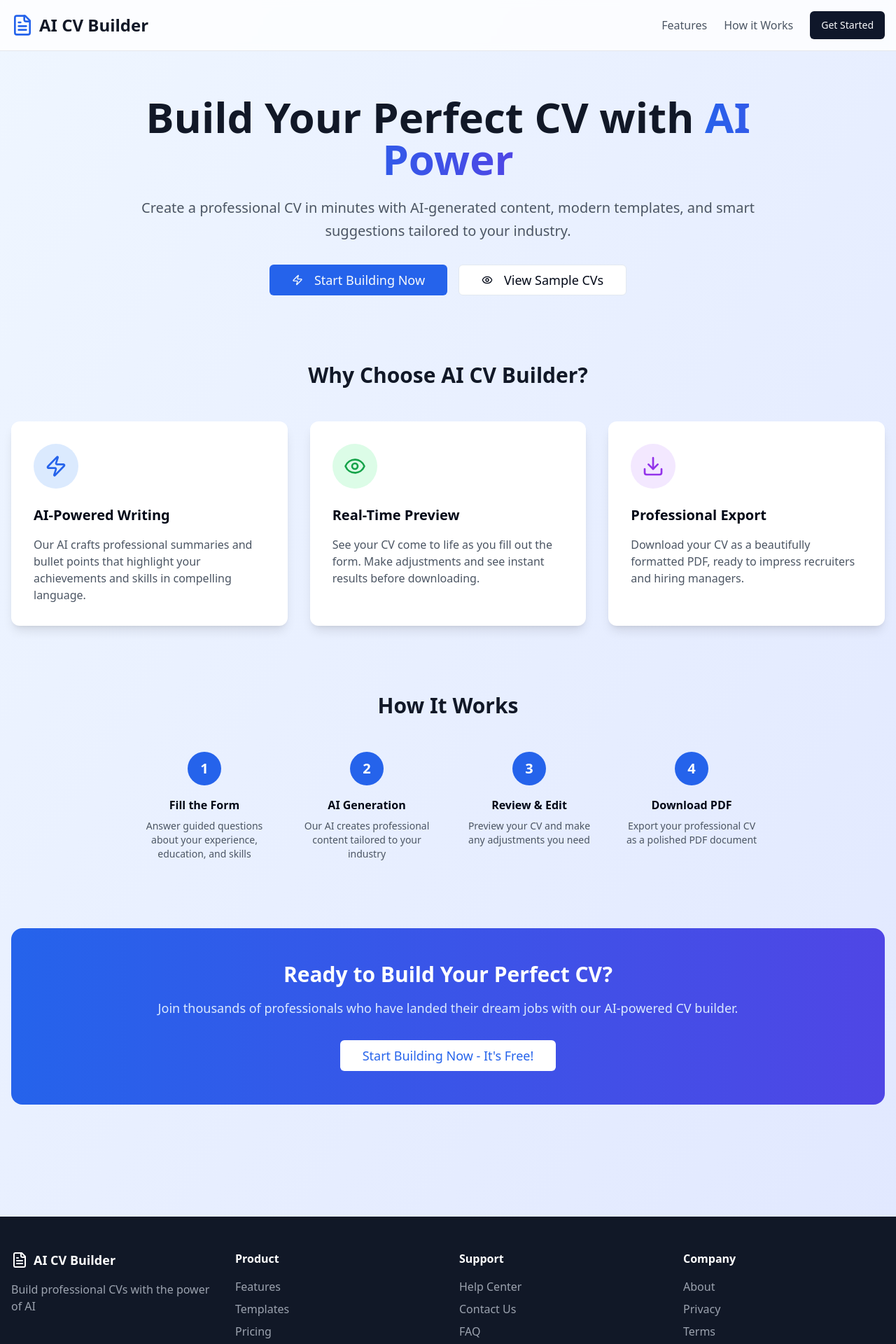
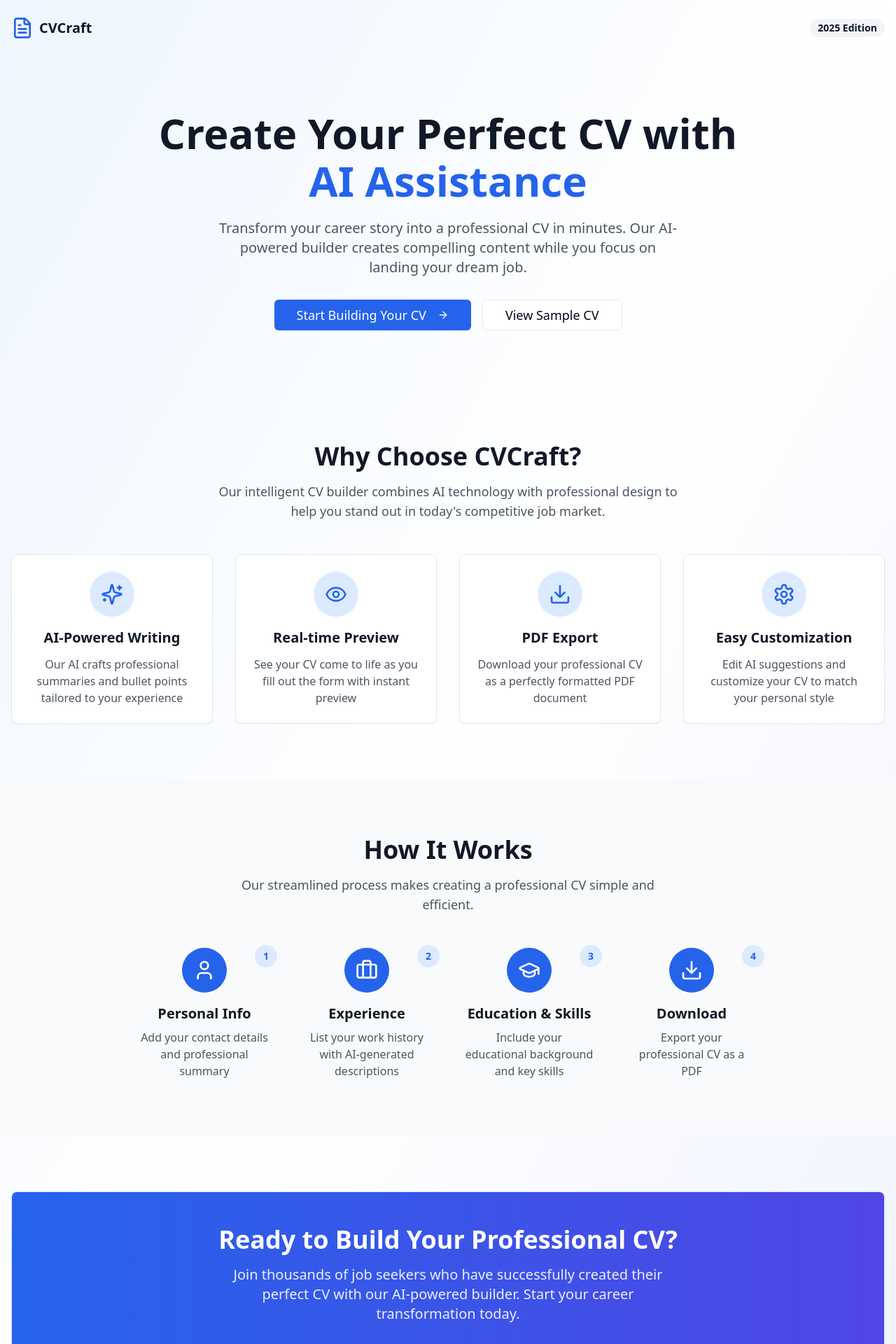
Before and after one commit to plotinaArhin15/cv-craft-ai-flow-73, a React (Vite) app: page / in a window 1280 px wide. Shown: the top 1920 px of the page at 70% size. Built offline with nearby package versions, Linux system fonts and the light colour scheme.

Commit message:
Fix: Update year and improve responsiveness
Updated the year display in the CV preview to 2025 and adjusted layout to ensure it renders well across all screen sizes.

```diff
--- a/src/pages/Index.tsx
+++ b/src/pages/Index.tsx
@@ -1,200 +1,208 @@
 
 import { Button } from "@/components/ui/button";
-import { FileText, Zap, Download, Eye } from "lucide-react";
+import { Card } from "@/components/ui/card";
+import { Badge } from "@/components/ui/badge";
+import {
+  FileText,
+  Sparkles,
+  Download,
+  Eye,
+  CheckCircle,
+  ArrowRight,
+  User,
+  Briefcase,
+  GraduationCap,
+  Settings
+} from "lucide-react";
 import { Link } from "react-router-dom";
 
 const Index = () => {
+  const features = [
+    {
+      icon: Sparkles,
+      title: "AI-Powered Writing",
+      description: "Our AI crafts professional summaries and bullet points tailored to your experience"
+    },
+    {
+      icon: Eye,
+      title: "Real-time Preview",
+      description: "See your CV come to life as you fill out the form with instant preview"
+    },
+    {
+      icon: Download,
+      title: "PDF Export",
+      description: "Download your professional CV as a perfectly formatted PDF document"
+    },
+    {
+      icon: Settings,
+      title: "Easy Customization",
+      description: "Edit AI suggestions and customize your CV to match your personal style"
+    }
+  ];
+
+  const steps = [
+    {
+      icon: User,
+      title: "Personal Info",
+      description: "Add your contact details and professional summary"
+    },
+    {
+      icon: Briefcase,
+      title: "Experience",
+      description: "List your work history with AI-generated descriptions"
+    },
+    {
+      icon: GraduationCap,
+      title: "Education & Skills",
+      description: "Include your educational background and key skills"
+    },
+    {
+      icon: Download,
+      title: "Download",
+      description: "Export your professional CV as a PDF"
+    }
+  ];
+
   return (
-    <div className="min-h-screen bg-gradient-to-br from-blue-50 to-indigo-100">
+    <div className="min-h-screen bg-gradient-to-br from-blue-50 via-white to-indigo-50">
       {/* Header */}
-      <header className="bg-white/80 backdrop-blur-sm border-b border-gray-200 sticky top-0 z-50">
-        <div className="container mx-auto px-4 py-4">
+      <header className="container mx-auto px-4 py-4 sm:py-6">
         <div className="flex items-center justify-between">
           <div className="flex items-center space-x-2">
-              <FileText className="h-8 w-8 text-blue-600" />
-              <h1 className="text-2xl font-bold text-gray-900">AI CV Builder</h1>
+            <FileText className="h-6 w-6 sm:h-8 sm:w-8 text-blue-600" />
+            <span className="text-lg sm:text-xl font-bold text-gray-900">CVCraft</span>
           </div>
-            <nav className="hidden md:flex items-center space-x-6">
-              <a href="#features" className="text-gray-600 hover:text-blue-600 transition-colors">Features</a>
-              <a href="#how-it-works" className="text-gray-600 hover:text-blue-600 transition-colors">How it Works</a>
-              <Link to="/builder">
-                <Button>Get Started</Button>
-              </Link>
-            </nav>
-          </div>
+          <Badge variant="secondary" className="text-xs sm:text-sm">
+            2025 Edition
+          </Badge>
         </div>
       </header>
 
       {/* Hero Section */}
-      <main className="container mx-auto px-4 py-16">
+      <section className="container mx-auto px-4 py-8 sm:py-12 lg:py-20">
         <div className="text-center max-w-4xl mx-auto">
-          <h2 className="text-5xl md:text-6xl font-bold text-gray-900 mb-6">
-            Build Your Perfect CV with
-            <span className="text-transparent bg-clip-text bg-gradient-to-r from-blue-600 to-indigo-600"> AI Power</span>
-          </h2>
-          <p className="text-xl text-gray-600 mb-8 leading-relaxed">
-            Create a professional CV in minutes with AI-generated content, modern templates,
-            and smart suggestions tailored to your industry.
+          <h1 className="text-3xl sm:text-4xl md:text-5xl lg:text-6xl font-bold text-gray-900 mb-4 sm:mb-6 leading-tight">
+            Create Your Perfect CV with
+            <span className="block text-blue-600 mt-1 sm:mt-2">AI Assistance</span>
+          </h1>
+          <p className="text-base sm:text-lg md:text-xl text-gray-600 mb-6 sm:mb-8 max-w-2xl mx-auto leading-relaxed px-2">
+            Transform your career story into a professional CV in minutes. Our AI-powered builder creates
+            compelling content while you focus on landing your dream job.
           </p>
-          <div className="flex flex-col sm:flex-row gap-4 justify-center">
+          <div className="flex flex-col sm:flex-row gap-3 sm:gap-4 justify-center items-center">
             <Link to="/builder">
-              <Button size="lg" className="bg-blue-600 hover:bg-blue-700 text-lg px-8 py-4">
-                <Zap className="mr-2 h-5 w-5" />
-                Start Building Now
+              <Button size="lg" className="bg-blue-600 hover:bg-blue-700 text-white px-6 sm:px-8 py-3 sm:py-4 text-base sm:text-lg w-full sm:w-auto">
+                Start Building Your CV
+                <ArrowRight className="ml-2 h-4 w-4 sm:h-5 sm:w-5" />
               </Button>
             </Link>
-            <Button variant="outline" size="lg" className="text-lg px-8 py-4">
-              <Eye className="mr-2 h-5 w-5" />
-              View Sample CVs
+            <Button variant="outline" size="lg" className="px-6 sm:px-8 py-3 sm:py-4 text-base sm:text-lg w-full sm:w-auto">
+              View Sample CV
             </Button>
-          </div>
-        </div>
-
-        {/* Features Grid */}
-        <section id="features" className="mt-24">
-          <h3 className="text-3xl font-bold text-center text-gray-900 mb-12">
-            Why Choose AI CV Builder?
-          </h3>
-          <div className="grid md:grid-cols-3 gap-8">
-            <div className="bg-white rounded-xl p-8 shadow-lg hover:shadow-xl transition-shadow">
-              <div className="bg-blue-100 rounded-full w-16 h-16 flex items-center justify-center mb-6">
-                <Zap className="h-8 w-8 text-blue-600" />
-              </div>
-              <h4 className="text-xl font-semibold mb-4">AI-Powered Writing</h4>
-              <p className="text-gray-600">
-                Our AI crafts professional summaries and bullet points that highlight your achievements
-                and skills in compelling language.
-              </p>
-            </div>
-
-            <div className="bg-white rounded-xl p-8 shadow-lg hover:shadow-xl transition-shadow">
-              <div className="bg-green-100 rounded-full w-16 h-16 flex items-center justify-center mb-6">
-                <Eye className="h-8 w-8 text-green-600" />
-              </div>
-              <h4 className="text-xl font-semibold mb-4">Real-Time Preview</h4>
-              <p className="text-gray-600">
-                See your CV come to life as you fill out the form. Make adjustments and
-                see instant results before downloading.
-              </p>
-            </div>
-
-            <div className="bg-white rounded-xl p-8 shadow-lg hover:shadow-xl transition-shadow">
-              <div className="bg-purple-100 rounded-full w-16 h-16 flex items-center justify-center mb-6">
-                <Download className="h-8 w-8 text-purple-600" />
-              </div>
-              <h4 className="text-xl font-semibold mb-4">Professional Export</h4>
-              <p className="text-gray-600">
-                Download your CV as a beautifully formatted PDF, ready to impress
-                recruiters and hiring managers.
-              </p>
           </div>
         </div>
       </section>
 
-        {/* How It Works */}
-        <section id="how-it-works" className="mt-24">
-          <h3 className="text-3xl font-bold text-center text-gray-900 mb-12">
-            How It Works
-          </h3>
-          <div className="max-w-4xl mx-auto">
-            <div className="grid md:grid-cols-4 gap-8">
-              <div className="text-center">
-                <div className="bg-blue-600 text-white rounded-full w-12 h-12 flex items-center justify-center mx-auto mb-4 text-xl font-bold">
-                  1
-                </div>
-                <h4 className="font-semibold mb-2">Fill the Form</h4>
-                <p className="text-gray-600 text-sm">
-                  Answer guided questions about your experience, education, and skills
+      {/* Features Section */}
+      <section className="container mx-auto px-4 py-12 sm:py-16 lg:py-20">
+        <div className="text-center mb-8 sm:mb-12">
+          <h2 className="text-2xl sm:text-3xl lg:text-4xl font-bold text-gray-900 mb-3 sm:mb-4">
+            Why Choose CVCraft?
+          </h2>
+          <p className="text-base sm:text-lg text-gray-600 max-w-2xl mx-auto px-2">
+            Our intelligent CV builder combines AI technology with professional design
+            to help you stand out in today's competitive job market.
           </p>
         </div>
+        <div className="grid grid-cols-1 sm:grid-cols-2 lg:grid-cols-4 gap-4 sm:gap-6 lg:gap-8">
+          {features.map((feature) => {
+            const IconComponent = feature.icon;
+            return (
+              <Card key={feature.title} className="p-4 sm:p-6 text-center hover:shadow-lg transition-shadow duration-300">
+                <div className="w-12 h-12 sm:w-16 sm:h-16 bg-blue-100 rounded-full flex items-center justify-center mx-auto mb-3 sm:mb-4">
+                  <IconComponent className="h-6 w-6 sm:h-8 sm:w-8 text-blue-600" />
+                </div>
+                <h3 className="text-lg sm:text-xl font-semibold text-gray-900 mb-2 sm:mb-3">{feature.title}</h3>
+                <p className="text-sm sm:text-base text-gray-600 leading-relaxed">{feature.description}</p>
+              </Card>
+            );
+          })}
+        </div>
+      </section>
 
-              <div className="text-center">
-                <div className="bg-blue-600 text-white rounded-full w-12 h-12 flex items-center justify-center mx-auto mb-4 text-xl font-bold">
-                  2
-                </div>
-                <h4 className="font-semibold mb-2">AI Generation</h4>
-                <p className="text-gray-600 text-sm">
-                  Our AI creates professional content tailored to your industry
+      {/* How It Works Section */}
+      <section className="bg-gray-50 py-12 sm:py-16 lg:py-20">
+        <div className="container mx-auto px-4">
+          <div className="text-center mb-8 sm:mb-12">
+            <h2 className="text-2xl sm:text-3xl lg:text-4xl font-bold text-gray-900 mb-3 sm:mb-4">
+              How It Works
+            </h2>
+            <p className="text-base sm:text-lg text-gray-600 max-w-2xl mx-auto px-2">
+              Our streamlined process makes creating a professional CV simple and efficient.
             </p>
           </div>
-
-              <div className="text-center">
-                <div className="bg-blue-600 text-white rounded-full w-12 h-12 flex items-center justify-center mx-auto mb-4 text-xl font-bold">
-                  3
+          <div className="max-w-4xl mx-auto">
+            <div className="grid grid-cols-1 sm:grid-cols-2 lg:grid-cols-4 gap-4 sm:gap-6 lg:gap-8">
+              {steps.map((step, index) => {
+                const IconComponent = step.icon;
+                return (
+                  <div key={step.title} className="text-center">
+                    <div className="relative">
+                      <div className="w-12 h-12 sm:w-16 sm:h-16 bg-blue-600 rounded-full flex items-center justify-center mx-auto mb-3 sm:mb-4">
+                        <IconComponent className="h-6 w-6 sm:h-8 sm:w-8 text-white" />
                       </div>
-                <h4 className="font-semibold mb-2">Review & Edit</h4>
-                <p className="text-gray-600 text-sm">
-                  Preview your CV and make any adjustments you need
-                </p>
+                      <div className="absolute -top-1 -right-1 w-6 h-6 sm:w-8 sm:h-8 bg-blue-100 rounded-full flex items-center justify-center">
+                        <span className="text-xs sm:text-sm font-bold text-blue-600">{index + 1}</span>
                       </div>
-
-              <div className="text-center">
-                <div className="bg-blue-600 text-white rounded-full w-12 h-12 flex items-center justify-center mx-auto mb-4 text-xl font-bold">
-                  4
                     </div>
-                <h4 className="font-semibold mb-2">Download PDF</h4>
-                <p className="text-gray-600 text-sm">
-                  Export your professional CV as a polished PDF document
-                </p>
+                    <h3 className="text-lg sm:text-xl font-semibold text-gray-900 mb-2">{step.title}</h3>
+                    <p className="text-sm sm:text-base text-gray-600 leading-relaxed px-2">{step.description}</p>
+                  </div>
+                );
+              })}
             </div>
           </div>
         </div>
       </section>
 
       {/* CTA Section */}
-        <section className="mt-24 bg-gradient-to-r from-blue-600 to-indigo-600 rounded-2xl p-12 text-center text-white">
-          <h3 className="text-3xl font-bold mb-4">Ready to Build Your Perfect CV?</h3>
-          <p className="text-blue-100 mb-8 text-lg">
-            Join thousands of professionals who have landed their dream jobs with our AI-powered CV builder.
+      <section className="container mx-auto px-4 py-12 sm:py-16 lg:py-20">
+        <Card className="bg-gradient-to-r from-blue-600 to-indigo-600 text-white p-6 sm:p-8 lg:p-12 text-center">
+          <h2 className="text-2xl sm:text-3xl lg:text-4xl font-bold mb-3 sm:mb-4">
+            Ready to Build Your Professional CV?
+          </h2>
+          <p className="text-base sm:text-lg lg:text-xl mb-6 sm:mb-8 opacity-90 max-w-2xl mx-auto px-2">
+            Join thousands of job seekers who have successfully created their perfect CV
+            with our AI-powered builder. Start your career transformation today.
           </p>
           <Link to="/builder">
-            <Button size="lg" variant="secondary" className="bg-white text-blue-600 hover:bg-gray-50 text-lg px-8 py-4">
-              Start Building Now - It's Free!
+            <Button size="lg" variant="secondary" className="bg-white text-blue-600 hover:bg-gray-100 px-6 sm:px-8 py-3 sm:py-4 text-base sm:text-lg">
+              Get Started Now
+              <ArrowRight className="ml-2 h-4 w-4 sm:h-5 sm:w-5" />
             </Button>
           </Link>
+        </Card>
       </section>
-      </main>
 
       {/* Footer */}
-      <footer className="bg-gray-900 text-white py-12 mt-24">
+      <footer className="bg-gray-900 text-white py-8 sm:py-12">
         <div className="container mx-auto px-4">
-          <div className="grid md:grid-cols-4 gap-8">
-            <div>
-              <div className="flex items-center space-x-2 mb-4">
-                <FileText className="h-6 w-6" />
-                <span className="text-lg font-semibold">AI CV Builder</span>
+          <div className="text-center">
+            <div className="flex items-center justify-center space-x-2 mb-3 sm:mb-4">
+              <FileText className="h-6 w-6 sm:h-8 sm:w-8" />
+              <span className="text-lg sm:text-xl font-bold">CVCraft</span>
             </div>
-              <p className="text-gray-400">
-                Build professional CVs with the power of AI
+            <p className="text-sm sm:text-base text-gray-400 mb-4 sm:mb-6 max-w-md mx-auto px-2">
+              Empowering careers with AI-powered CV creation since 2025
             </p>
-            </div>
-            <div>
-              <h4 className="font-semibold mb-4">Product</h4>
-              <ul className="space-y-2 text-gray-400">
-                <li><a href="#" className="hover:text-white transition-colors">Features</a></li>
-                <li><a href="#" className="hover:text-white transition-colors">Templates</a></li>
-                <li><a href="#" className="hover:text-white transition-colors">Pricing</a></li>
-              </ul>
-            </div>
-            <div>
-              <h4 className="font-semibold mb-4">Support</h4>
-              <ul className="space-y-2 text-gray-400">
-                <li><a href="#" className="hover:text-white transition-colors">Help Center</a></li>
-                <li><a href="#" className="hover:text-white transition-colors">Contact Us</a></li>
-                <li><a href="#" className="hover:text-white transition-colors">FAQ</a></li>
-              </ul>
-            </div>
-            <div>
-              <h4 className="font-semibold mb-4">Company</h4>
-              <ul className="space-y-2 text-gray-400">
-                <li><a href="#" className="hover:text-white transition-colors">About</a></li>
-                <li><a href="#" className="hover:text-white transition-colors">Privacy</a></li>
-                <li><a href="#" className="hover:text-white transition-colors">Terms</a></li>
-              </ul>
+            <div className="flex flex-col sm:flex-row justify-center items-center space-y-2 sm:space-y-0 sm:space-x-6 text-xs sm:text-sm text-gray-400">
+              <span>© 2025 CVCraft. All rights reserved.</span>
+              <div className="flex space-x-4">
+                <a href="#" className="hover:text-white transition-colors">Privacy Policy</a>
+                <a href="#" className="hover:text-white transition-colors">Terms of Service</a>
+                <a href="#" className="hover:text-white transition-colors">Support</a>
               </div>
             </div>
-          <div className="border-t border-gray-800 pt-8 mt-8 text-center text-gray-400">
-            <p>&copy; 2024 AI CV Builder. All rights reserved.</p>
           </div>
         </div>
       </footer>
```
Lines whose indentation alone changed are shown as unchanged.
